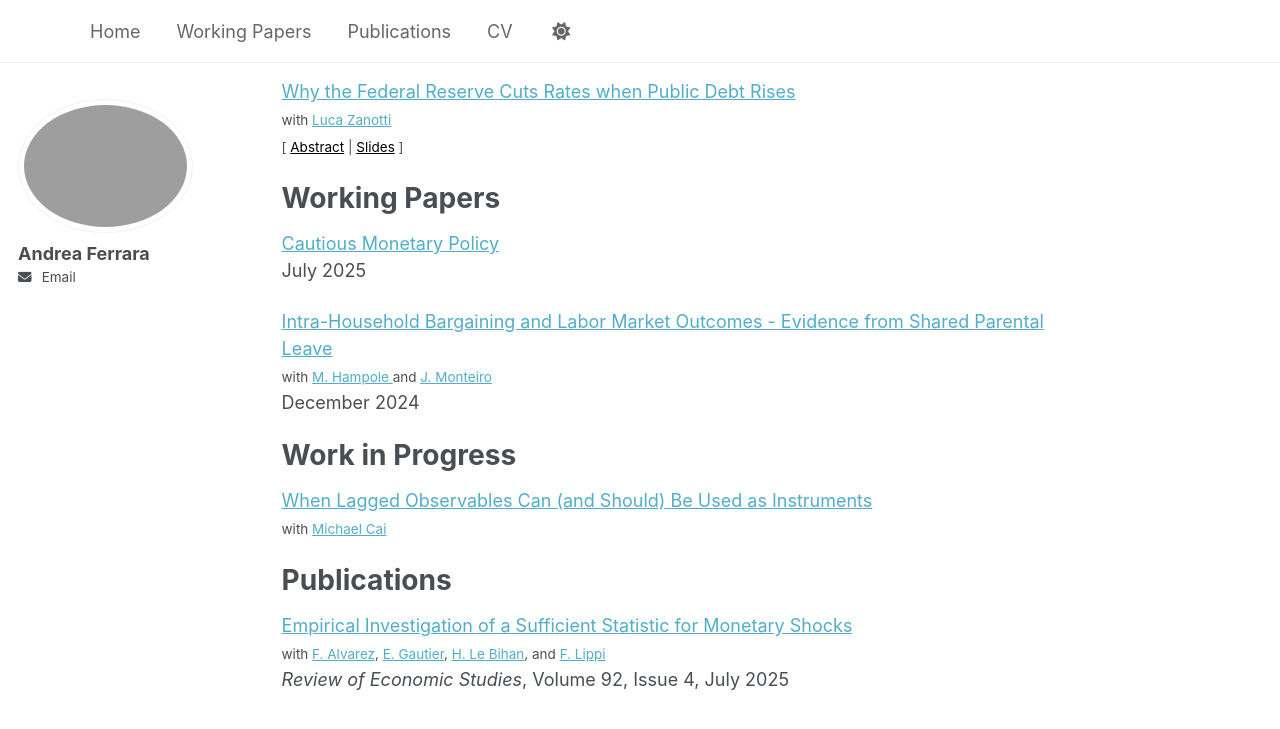
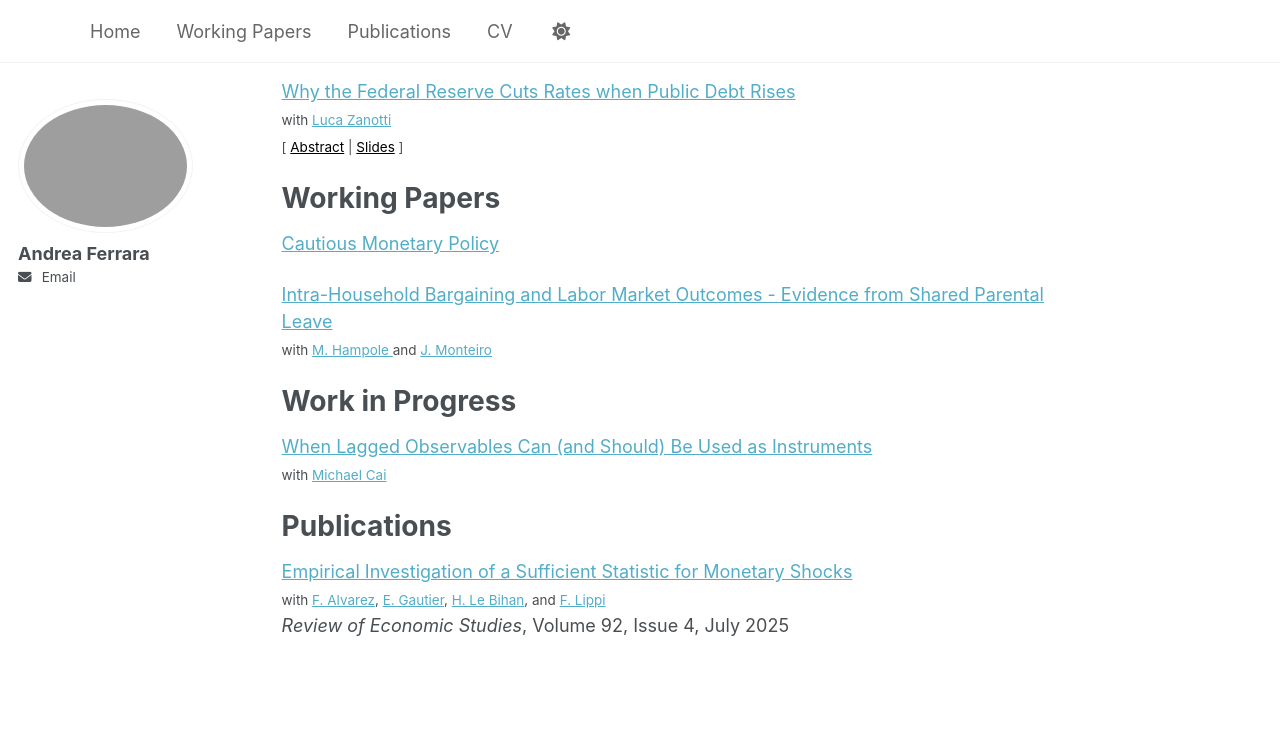
Before and after one commit to AndreaFerrara1997/AndreaFerrara1997.github.io, a Jekyll site: the page built from index.md, in a window 1280 px wide and 900 px high, scrolled down 390 px. Shown: the top 729 px of the window. Built offline with Jekyll 4.4.1, drawn with Linux system fonts in a browser that asks for light colours; a script that is not in the unit is left out.

Commit message:
Remove publication dates from working papers
Removed publication dates for two working papers.

```diff
--- a/_includes/workingpapers.md
+++ b/_includes/workingpapers.md
@@ -1,6 +1,5 @@
 <a href="/files/Cautious_MP.pdf" target="_blank"> Cautious Monetary Policy   </a>
-July 2025
+
 
 <a href="/files/Parental_leave.pdf" target="_blank"> Intra-Household Bargaining and Labor Market Outcomes - Evidence from Shared Parental Leave  </a>
 <small>with <a href="https://www.menakahampole.com" target="_blank"> M. Hampole </a> and <a href="https://sites.google.com/view/joao-cmonteiro/" target="_blank"> J. Monteiro </a></small>
-December 2024
```
